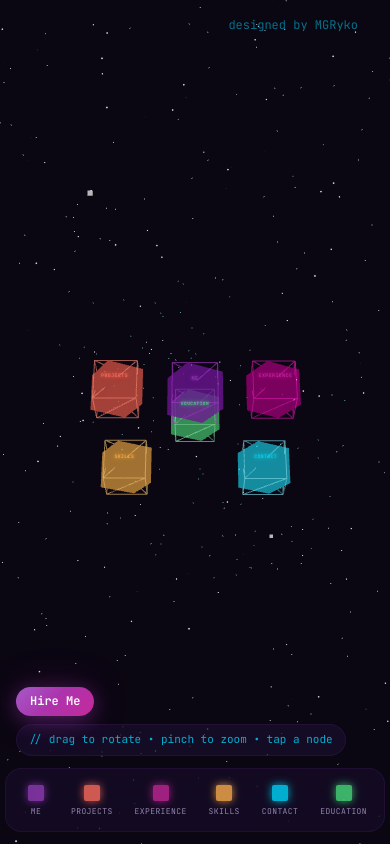
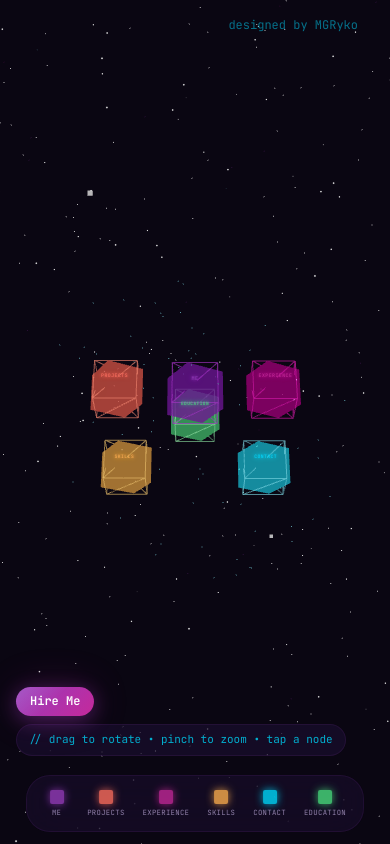
Before and after one commit to muratg98/portfolio, a React (Vite) app: page / in a window 390 px wide. Built offline with nearby package versions, Linux system fonts and the light colour scheme; no server answers.

Commit message:
Mobile nav: centered pill shape with margins, not edge-to-edge

```diff
--- a/src/index.css
+++ b/src/index.css
@@ -340,27 +340,32 @@ main {
 /* Responsive floating nav */
 @media (max-width: 768px) {
   .floating-nav {
-    gap: 0.4rem;
-    padding: 0.6rem;
+    gap: 0.3rem;
+    padding: 0.5rem 0.75rem;
     bottom: 1rem;
+    left: 50%;
+    right: auto;
+    transform: translateX(-50%);
+    max-width: calc(100vw - 2rem);
+    border-radius: 1.5rem;
   }
 
   .nav-node {
     flex-direction: column;
-    padding: 0.6rem 0.7rem;
-    gap: 0.3rem;
+    padding: 0.5rem 0.5rem;
+    gap: 0.25rem;
     min-width: 44px;
     min-height: 44px;
   }
 
   .nav-node-label {
     display: block;
-    font-size: 0.55rem;
+    font-size: 0.5rem;
   }
 
   .nav-node-box {
-    width: 18px;
-    height: 18px;
+    width: 16px;
+    height: 16px;
   }
 
   .bottom-bar {
@@ -376,21 +381,24 @@ main {
 @media (max-width: 400px) {
   .floating-nav {
     bottom: 0.75rem;
-    gap: 0.25rem;
-    padding: 0.5rem;
+    gap: 0.2rem;
+    padding: 0.4rem 0.6rem;
+    max-width: calc(100vw - 1.5rem);
   }
 
   .nav-node {
-    padding: 0.4rem 0.5rem;
+    padding: 0.4rem 0.4rem;
+    min-width: 40px;
+    min-height: 40px;
   }
 
   .nav-node-box {
-    width: 16px;
-    height: 16px;
+    width: 14px;
+    height: 14px;
   }
 
   .nav-node-label {
-    font-size: 0.5rem;
+    font-size: 0.45rem;
   }
 
   .brain-instructions {
```
